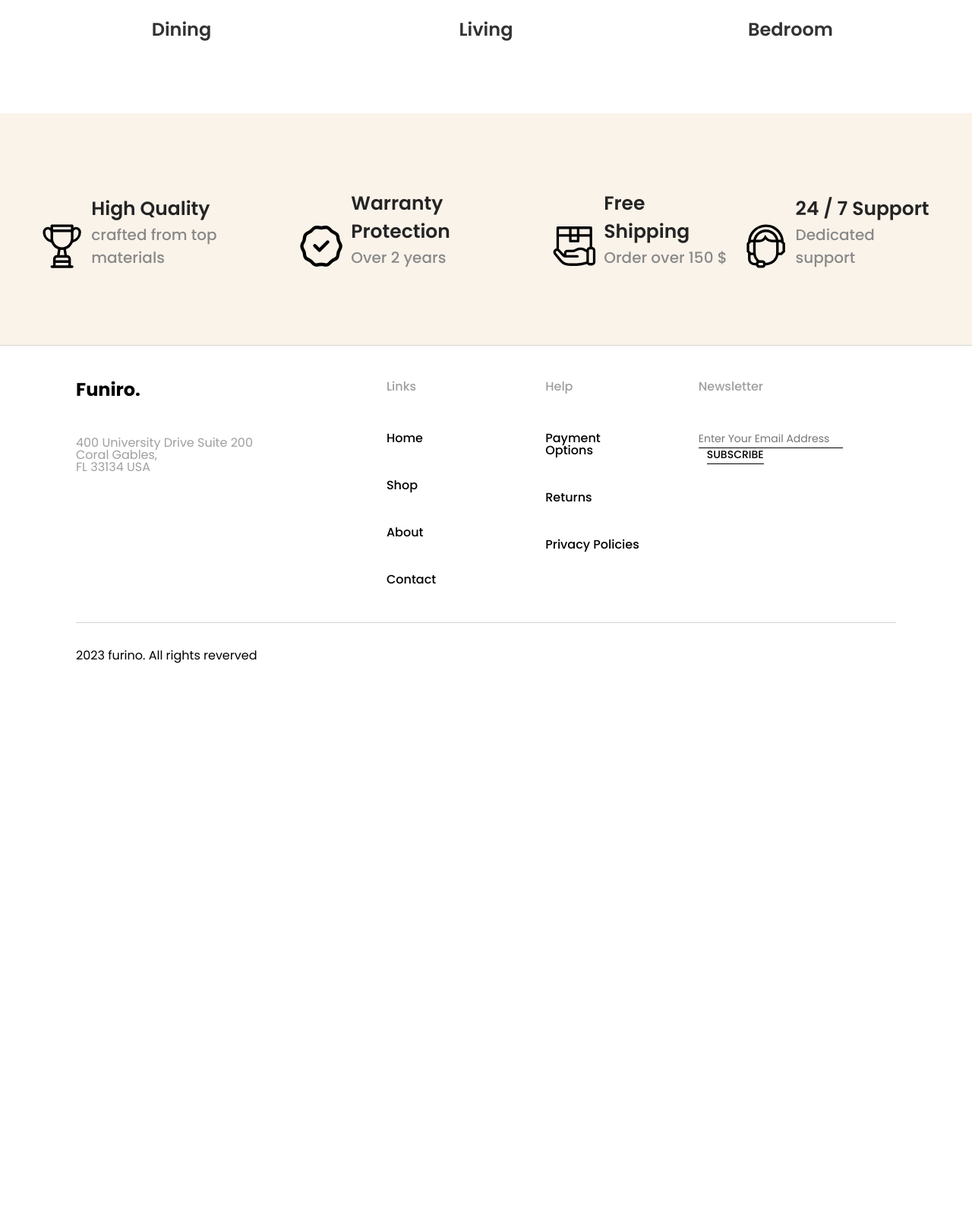
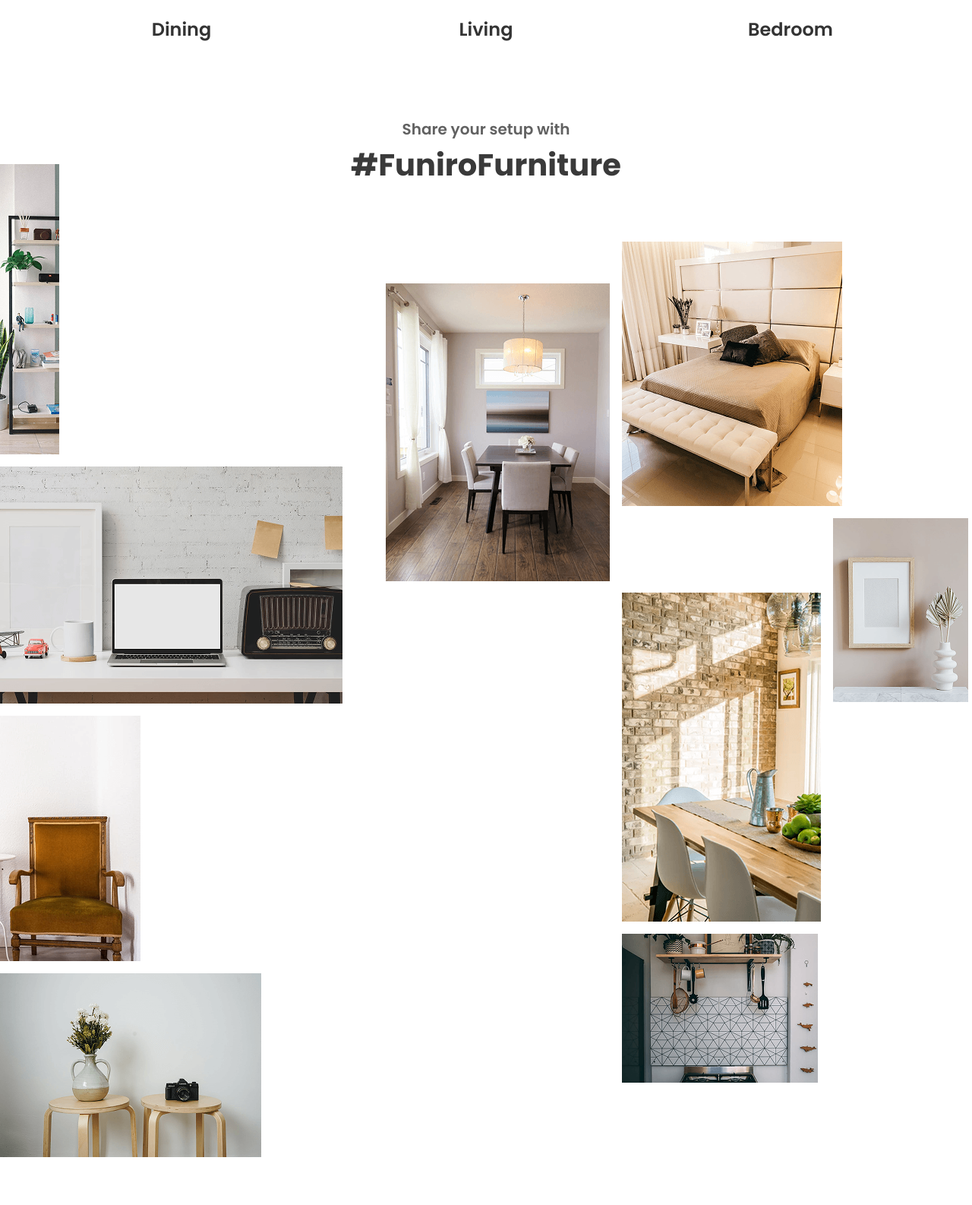
Before and after one commit to Vladyslav-Tykhyi/furniro, a website built with Vite: page src/index.html in a window 1280 px wide. Shown: the part 1474-3060 px from the top of the page at 76% size. Before the commit the page ends 2391 px from the top, so only its background shows below. Built offline with nearby package versions, Linux system fonts and the light colour scheme.

Commit message:
add furniture section

```diff
--- /dev/null
+++ b/src/css/furniture.css
@@ -0,0 +1,62 @@
+.furniture {
+  padding: 48px 0;
+}
+.furniture-text {
+  font-weight: 600;
+  font-size: 20px;
+  line-height: 150%;
+  text-align: center;
+  color: #616161;
+  margin: 0 0 8px 0;
+}
+.furniture-title {
+  font-weight: 700;
+  font-size: 40px;
+  line-height: 120%;
+  text-align: center;
+  color: #3a3a3a;
+}
+.furniture-wrapper {
+  display: flex;
+  max-width: 1440px;
+  gap: 16px;
+  margin: 0 auto;
+}
+.furniture-left-list {
+  display: flex;
+  flex-wrap: wrap;
+  gap: 16px;
+  max-width: 545px;
+  /* transform: translateY(-25px); */
+  margin: -25px 0 0 0;
+}
+.furniture-left-item {
+}
+.furniture-left-img {
+}
+.furniture-middle-img {
+  margin: 132px 0 0 0;
+}
+.furniture-right-list {
+  display: flex;
+  flex-wrap: wrap;
+  gap: 16px;
+  /* transform: translateY(-20px); */
+  margin: -20px 0 0 0;
+}
+.furniture-right-item {
+}
+.furniture-right-img {
+}
+
+picture {
+  flex-shrink: 0;
+}
+
+.flex-end {
+  align-self: flex-end;
+}
+
+img:hover {
+  scale: 1.05;
+}
--- a/src/css/styles.css
+++ b/src/css/styles.css
@@ -13,4 +13,5 @@
 @import url('./hero.css');
 @import url('./range.css');
 @import url('./benefits.css');
+@import url('./furniture.css');
 @import url('./footer.css');
--- a/src/index.html
+++ b/src/index.html
@@ -27,6 +27,7 @@
     <main>
       <load src="./partials/hero.html" />
       <load src="./partials/range.html" />
+      <load src="./partials//furniture.html" />
       <load src="./partials/benefits.html" />
     </main>
 
--- /dev/null
+++ b/src/partials/furniture.html
@@ -0,0 +1,152 @@
+<section class="furniture">
+  <p class="furniture-text">Share your setup with</p>
+  <h2 class="furniture-title">#FuniroFurniture</h2>
+  <div class="furniture-wrapper">
+    <ul class="furniture-left-list">
+      <li class="furniture-left-item">
+        <picture>
+          <source
+            srcset="
+              ./img/furniture/image_1.png    1x,
+              ./img/furniture/image_1@2x.png 2x
+            "
+            media="(max-width:320px)"
+          />
+          <img
+            src="./img/furniture/image_1.png"
+            alt="Furniro-products"
+            class="furniture-left-img"
+          />
+        </picture>
+      </li>
+      <li class="furniture-left-item flex-end">
+        <picture>
+          <source
+            srcset="
+              ./img/furniture/image_3.png    1x,
+              ./img/furniture/image_3@2x.png 2x
+            "
+            media="(max-width:320px)"
+          />
+          <img
+            src="./img/furniture/image_3.png"
+            alt="Furniro-products"
+            class="furniture-left-img"
+          />
+        </picture>
+      </li>
+      <li class="furniture-left-item">
+        <picture>
+          <source
+            srcset="
+              ./img/furniture/image_2.png    1x,
+              ./img/furniture/image_2@2x.png 2x
+            "
+            media="(max-width:320px)"
+          />
+          <img
+            src="./img/furniture/image_2.png"
+            alt="Furniro-products"
+            class="furniture-left-img"
+          />
+        </picture>
+      </li>
+      <li class="furniture-left-item">
+        <picture>
+          <source
+            srcset="
+              ./img/furniture/image_4.png    1x,
+              ./img/furniture/image_4@2x.png 2x
+            "
+            media="(max-width:320px)"
+          />
+          <img
+            src="./img/furniture/image_4.png"
+            alt="Furniro-products"
+            class="furniture-left-img"
+          />
+        </picture>
+      </li>
+    </ul>
+    <picture class="flex-shrink">
+      <source
+        srcset="
+          ./img/furniture/image_5.png    1x,
+          ./img/furniture/image_5@2x.png 2x
+        "
+        media="(max-width:320px)"
+      />
+      <img
+        src="./img/furniture/image_5.png"
+        alt="dinner room"
+        class="furniture-middle-img"
+      />
+    </picture>
+    <ul class="furniture-right-list">
+      <li class="furniture-right-item flex-end">
+        <picture>
+          <source
+            srcset="
+              ./img/furniture/image_7.png    1x,
+              ./img/furniture/image_7@2x.png 2x
+            "
+            media="(max-width:320px)"
+          />
+          <img
+            src="./img/furniture/image_7.png"
+            alt="Furniro-products"
+            class="furniture-right-img"
+          />
+        </picture>
+      </li>
+      <li class="furniture-right-item flex-end">
+        <picture>
+          <source
+            srcset="
+              ./img/furniture/image_8.png    1x,
+              ./img/furniture/image_8@2x.png 2x
+            "
+            media="(max-width:480px)"
+          />
+          <img
+            src="./img/furniture/image_8.png"
+            alt="Furniro-products"
+            class="furniture-right-img"
+          />
+        </picture>
+      </li>
+      <li class="furniture-right-item">
+        <picture>
+          <source
+            srcset="
+              ./img/furniture/image_6.png    1x,
+              ./img/furniture/image_6@2x.png 2x
+            "
+            media="(max-width:320px)"
+          />
+          <img
+            src="./img/furniture/image_6.png"
+            alt="Furniro-products"
+            class="furniture-right-img"
+          />
+        </picture>
+      </li>
+      <li class="furniture-right-item">
+        <picture>
+          <source
+            srcset="
+              ./img/furniture/image_9.png    1x,
+              ./img/furniture/image_9@2x.png 2x
+            "
+            media="(max-width:320px)"
+          />
+          <img
+            src="./img/furniture/image_9.png"
+            alt="Furniro-products"
+            class="furniture-right-img"
+          />
+        </picture>
+      </li>
+    </ul>
+  </div>
+</section>
```
